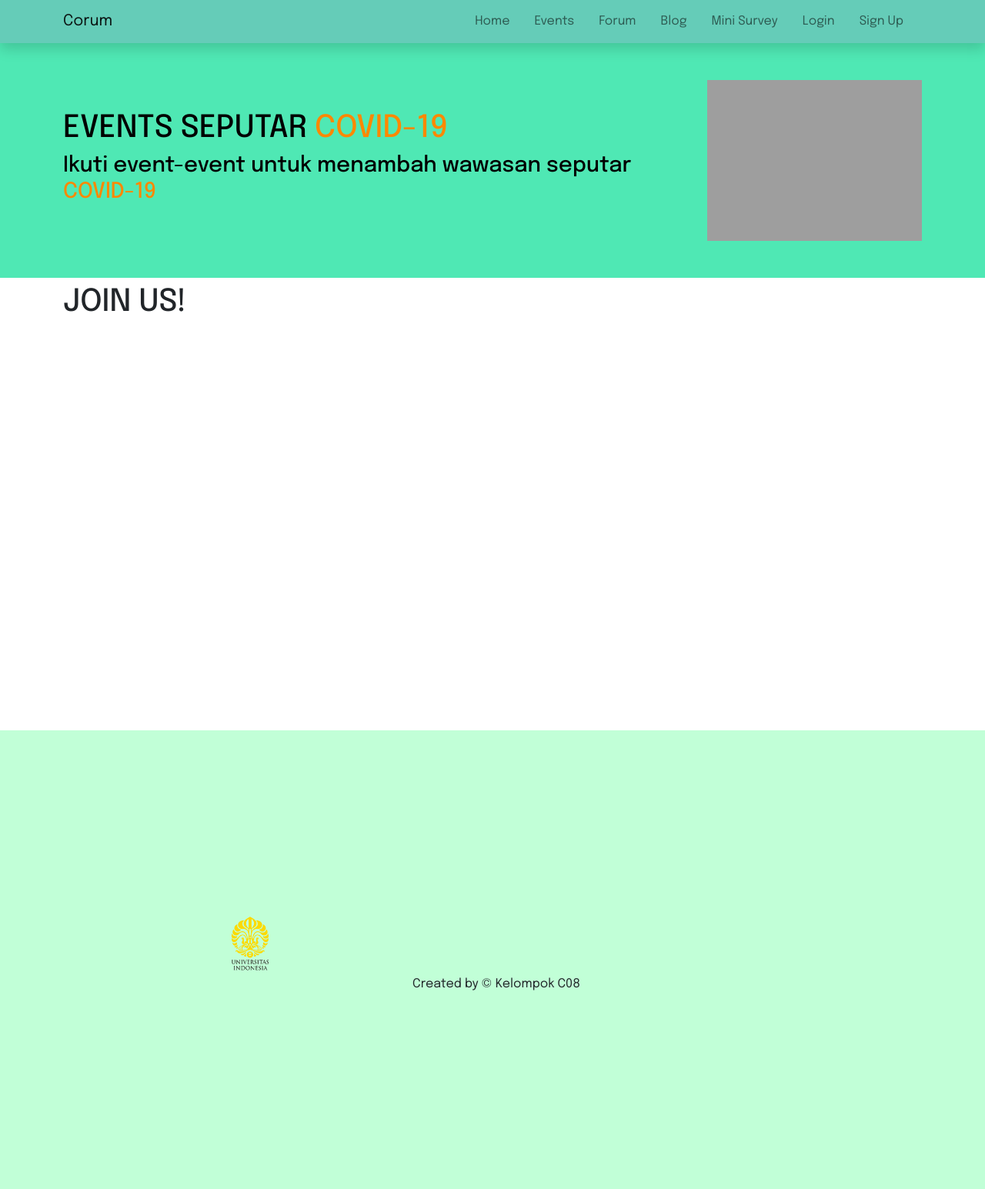
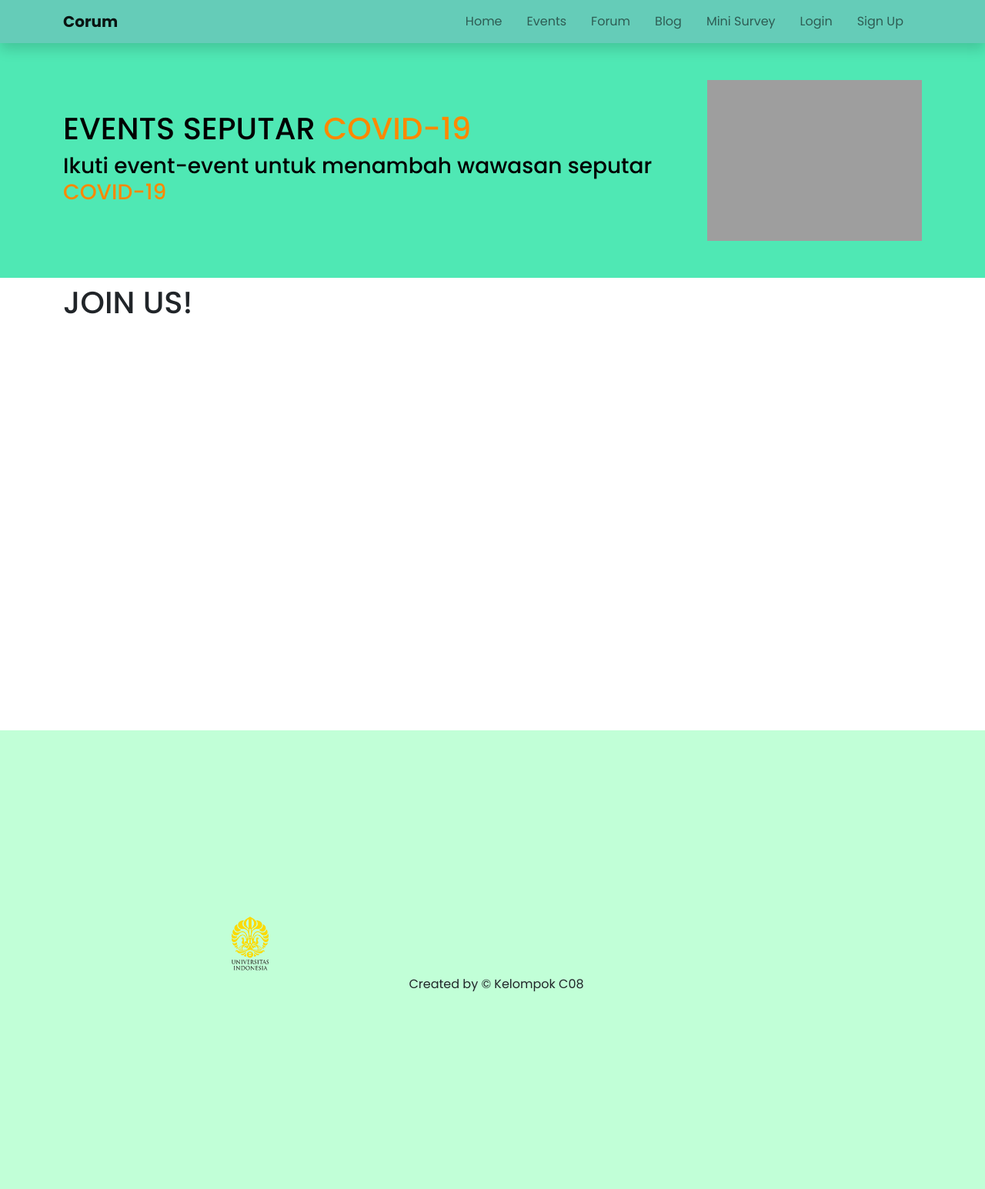
Before and after one commit to chrisbagas/C08, a Django app: page /event/ in a window 1280 px wide. Shown: the whole page at 77% size. Run offline with Django 3.2, Linux system fonts and the light colour scheme; data that the repository does not hold is empty; style sheets or scripts are compiled from the project's sources; some libraries are stand-ins or nearby versions; grey boxes are pictures that could not be loaded.

Commit message:
Fix url and templates

```diff
--- a/login_form/urls.py
+++ b/login_form/urls.py
@@ -1,7 +1,8 @@
 from django.urls import path
-from .views import signupPage, loginPage
+from .views import loginPage, logout, signupPage
 
 urlpatterns = [
     path('signup/', signupPage, name='signup'),
-    path('login/', loginPage, name='login')
+    path('login/', loginPage, name='login'),
+    path('logout/', logout, name='logout'),
 ]
--- a/templates/base.html
+++ b/templates/base.html
@@ -14,23 +14,21 @@
       integrity="sha384-1BmE4kWBq78iYhFldvKuhfTAU6auU8tT94WrHftjDbrCEXSU1oBoqyl2QvZ6jIW3"
       crossorigin="anonymous"
     />
-    <link href="https://fonts.googleapis.com/css2?family=Epilogue:wght@400;500&display=swap" rel="stylesheet">
+
+    <!-- Fonts -->
+    <link href="https://fonts.googleapis.com/css2?family=Poppins:wght@400;500;600;700&display=swap" rel="stylesheet">
+    <style>
+      * {font-family: 'Poppins', sans-serif;}
+    </style>
+
     {% block meta %} {% endblock meta %}
-    <style>
-      *{
-        font-family: 'Epilogue', sans-serif;
-      }
-    </style>
+
   </head>
   <body>
-    <header>
-      {% include 'navbar.html' %}
-    </header>
+    {% include 'navbar.html' %}
 
     {% block content %} {% endblock content %}
 
-    <footer>
-      {% include 'footer.html' %}
-    </footer>
+    {% include 'footer.html' %}
   </body>
 </html>
--- a/templates/footer.html
+++ b/templates/footer.html
@@ -1,35 +1,10 @@
-<!DOCTYPE html>
-<html lang="en">
-<head>
-    <meta charset="UTF-8">
-    <meta http-equiv="X-UA-Compatible" content="IE=edge">
-    <meta name="viewport" content="width=device-width, initial-scale=1.0">
-    <link href="https://cdn.jsdelivr.net/npm/bootstrap@5.1.3/dist/css/bootstrap.min.css" rel="stylesheet" integrity="sha384-1BmE4kWBq78iYhFldvKuhfTAU6auU8tT94WrHftjDbrCEXSU1oBoqyl2QvZ6jIW3" crossorigin="anonymous">
-    <title>Document</title>
-    <style>
-        *{
-            font-family: 'Epilogue', sans-serif;
-        }
-        p {
-            padding-left: 10px;
-        }
-
-        footer {
-            background-color: #C1FFD7;
-        }
-
-    </style>
-</head>
-<body>
-    <footer class="text-dark pt-5 pb-5">
+<footer class="text-dark pt-5 pb-5" style="background-color: #C1FFD7;">
   <div class="container">
     <div class="row justify-content-center text-center d-flex align-items-center">
       <div class="col-sm-8" >
           <img src="../static/image/logo-ui-2.png" alt="Universitas Indonesia" style="height: 5rem;" style="display: inline-block;">
-                    <p style="display: inline-block;">Created by &copy; Kelompok C08</p>
+          <p style="display: inline-block; padding-left: 10px;">Created by &copy; Kelompok C08</p>
       </div>
     </div>
   </div>
 </footer>
-</body>
-</html>
--- a/templates/navbar.html
+++ b/templates/navbar.html
@@ -1,58 +1,40 @@
-<!DOCTYPE html>
-<html lang="en">
-<head>
-    <meta charset="UTF-8">
-    <meta http-equiv="X-UA-Compatible" content="IE=edge">
-    <meta name="viewport" content="width=device-width, initial-scale=1.0">
-    <link href="https://cdn.jsdelivr.net/npm/bootstrap@5.1.3/dist/css/bootstrap.min.css" rel="stylesheet" integrity="sha384-1BmE4kWBq78iYhFldvKuhfTAU6auU8tT94WrHftjDbrCEXSU1oBoqyl2QvZ6jIW3" crossorigin="anonymous">
-    <link href="https://fonts.googleapis.com/css2?family=Inter:wght@300;500;700&display=swap" rel="stylesheet">
-    <title>Navbar</title>
-    <style>
-        * {
-            box-sizing: border-box;
-            font-family: 'Epilogue', sans-serif;
-        }
-
-    </style>
-</head>
-<body>
-    <header>
+<header style="box-sizing: border-box;">
   <nav class="navbar navbar-expand-lg navbar-light shadow" style="background-color: #65CCB8;">
     <div class="container">
-              <a class="navbar-brand" href="{% url 'homepage' %}">Corum</a>
+      <a class="navbar-brand" href="/" style="font-weight: bold;">Corum</a>
         <button class="navbar-toggler" type="button" data-bs-toggle="collapse" data-bs-target="#navbarNav" aria-controls="navbarNav" aria-expanded="false" aria-label="Toggle navigation">
           <span class="navbar-toggler-icon"></span>
         </button>
         <div class="collapse navbar-collapse" id="navbarNav">
           <ul class="navbar-nav ms-auto">
             <li class="nav-item pe-3">
-                    <a class="nav-link" href="{% url 'homepage' %}">Home</a>
+              <a class="nav-link" href="/">Home</a>
             </li>
             <li class="nav-item pe-3">
-                    <a class="nav-link" href="{% url 'event:index' %}">Events</a>
+              <a class="nav-link" href="/event">Events</a>
             </li>
             <li class="nav-item pe-3">
-                    <a class="nav-link" href="{% url 'home' %}">Forum</a>
+              <a class="nav-link" href="/forum">Forum</a>
             </li>
             <li class="nav-item pe-3">
-                    <a class="nav-link" href="#">Blog</a>
+              <a class="nav-link" href="/">Blog</a>
             </li>
             <li class="nav-item pe-3">
-                    <a class="nav-link" href="{% url 'lists' %}">Mini Survey</a>
+              <a class="nav-link" href="/survey">Mini Survey</a>
             </li>
             {% if request.user.is_authenticated %}
             <li class="nav-item pe-3">
-                      <a class="nav-link" href="{% url 'profile' %}">Profile</a>
+              <a class="nav-link" href="/profile">Profile</a>
             </li>
             <li class="nav-item pe-3">
-                      <a class="nav-link" href=#>Logout</a>
+        	    <a class="nav-link" href=/logout>Logout</a>
             </li>
             {% else %}
             <li class="nav-item pe-3">
-                      <a class="nav-link" href="{% url 'login' %}">Login</a>
+              <a class="nav-link" href="/login">Login</a>
             </li>
             <li class="nav-item pe-3">
-                      <a class="nav-link" href="{% url 'signup' %}">Sign Up</a>
+              <a class="nav-link" href="/signup">Sign Up</a>
             </li>
             {% endif %}
         </ul>
@@ -60,5 +42,3 @@
     </div>
   </nav>
 </header>
-</body>
-</html>
```
Lines whose indentation alone changed are shown as unchanged.
